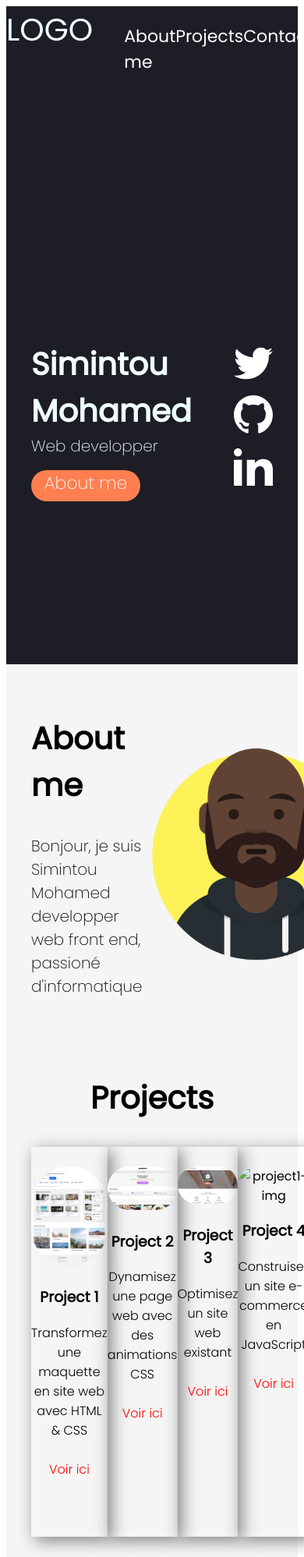
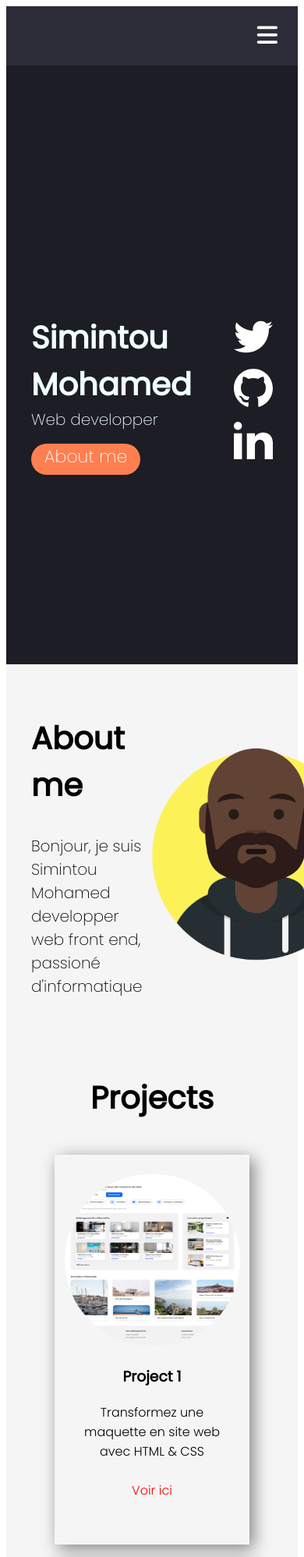
Before and after one commit to Koulou333/portfolio, a plain HTML site: page index.html in a window 390 px wide. Shown: the top 1997 px of the page at 78% size. Drawn offline with Linux system fonts and the light colour scheme.

Commit message:
add hbgr

```diff
--- a/app.js
+++ b/app.js
@@ -0,0 +1,8 @@
+const hbgButton = document.getElementById('hamburger')
+const navList = document.getElementById('nav-list')
+
+function toggleButton() {
+    navList.classList.toggle('show')
+}
+
+hbgButton.addEventListener('click', toggleButton)
--- a/index.html
+++ b/index.html
@@ -5,6 +5,7 @@
     <link rel="preconnect" href="https://fonts.googleapis.com">
     <link href="https://fonts.googleapis.com/css2?family=Poppins:wght@200;300;400" rel="stylesheet">
     <link rel="preconnect" href="https://fonts.gstatic.com" crossorigin>
+    <script src="https://kit.fontawesome.com/e8e3e14358.js" crossorigin="anonymous"></script>
     <meta charset="UTF-8">
     <meta http-equiv="X-UA-Compatible" content="IE=edge">
     <meta name="viewport" content="width=device-width, initial-scale=1.0">
@@ -13,12 +14,16 @@
 <body>
     <section class="hero">
         <nav>
-            <div>LOGO</div>
-            <ul>
+            <div></div>
+            <ul id="nav-list">
                 <li><a href="#about-me">About me</a></li>
                 <li><a href="#projects">Projects</a></li>
                 <li><a href="#contact">Contact</a></li>
             </ul>
+            <button class="hamburger" id="hamburger">
+                <i class="fas fa-bars"></i>
+            </button>
+
         </nav>
         <div class="hero-area">
             <div class="hero-text">
@@ -75,12 +80,12 @@
                 <div class="project-card">
                     <img class="project-image" src="img/La_panthere.png" alt="project1-img">
                     <h3>Project 3</h3>
-                    <p class="sub-text">Optimisez un site web existant</p>
+                    <p class="sub-text">Optimisez un site web existant SEO/accessibilité</p>
                     <br>
                     <p class="sub-text"> <a class="project-link" href="">Voir ici</a></p>
                 </div>
                 <div class="project-card">
-                    <img class="project-image" src="" alt="project1-img">
+                    <img class="project-image" src="img/kanap.png" alt="photo project 4">
                     <h3>Project 4</h3>
                     <p class="sub-text">Construisez un site e-commerce en JavaScript</p>
                     <br>
@@ -93,5 +98,6 @@
     <h2>Contacter moi</h2>
     <p>mohamedsimintou@gmail.com</p>
 </footer>
+<script src="app.js"></script>
 </html>
 </body>
--- a/styles.css
+++ b/styles.css
@@ -55,6 +55,8 @@ p {
 .sub-text {
     font-size: 16px;
     font-weight: 300;
+    margin: 0px 2rem;
+
 }
 
 .hero-area {
@@ -124,9 +126,10 @@ p {
 }
 
 .project-card {
-    width: 200px;
+    width: 250px;
     height: 500px;
     box-shadow: 5px 5px 20px grey;
+    margin: 10px;
 }
 
 .project-container {
@@ -134,9 +137,17 @@ p {
     justify-content: space-around;
 }
 
+@media only screen and (max-width: 1000px) {
+    .project-container{
+    display: flex;
+    flex-wrap: wrap;
+    }
+}
+
 .project-image {
     margin-top: 25px;
-    width: 100%;
+    width: 90%;
+    height: 220px;
     border-radius: 125px;
 
 }
@@ -150,3 +161,43 @@ a {
     text-decoration: none;
     color: white;
 }
+
+.hamburger {
+    display: none;
+}
+
+.hamburger:focus {
+    outline: 0;
+}
+
+@media only screen and (max-width: 1000px) {
+    .hamburger {
+        display: block;
+        border: 0;
+        background-color: transparent;
+        color: white;
+        font-size: 30px;
+        margin: 20px;
+        align-self: flex-end;
+    }
+
+    ul {
+        display: none;
+        background-color: #2b2c38;
+        margin: 0ppx;
+    }
+
+    ul.show {
+        display: block;
+    }
+
+    nav {
+        display: flex;
+        flex-direction: column-reverse;
+        background-color: #2b2c38;
+    }
+
+    .logo {
+        display: none;
+    }
+}
```
Also changed, not shown: img/kanap.png (added).
